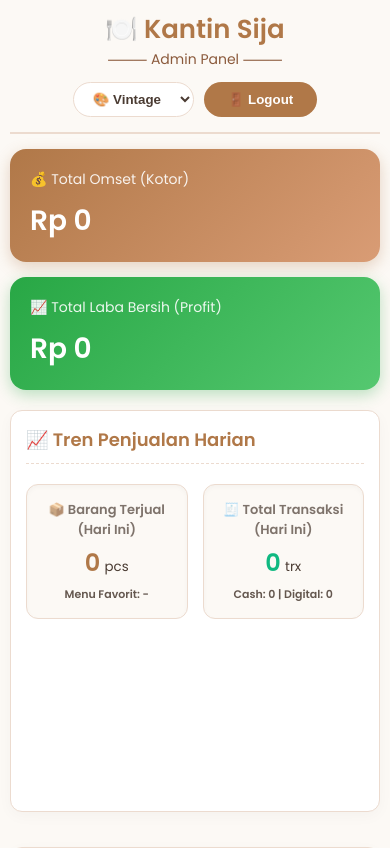
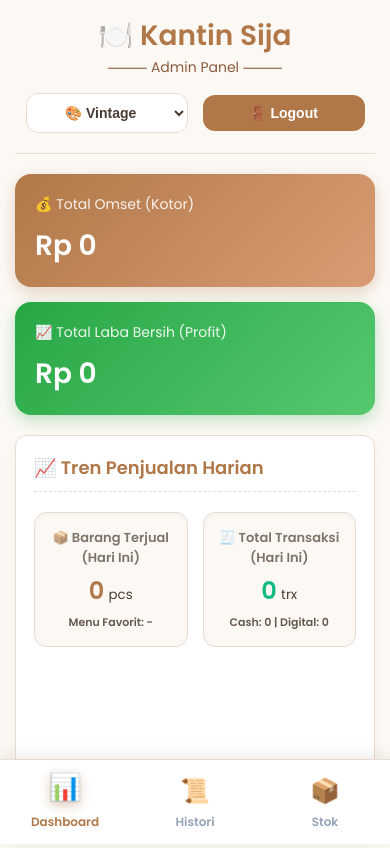
Before and after one commit to kansaSIK/tugasakhir, a plain HTML site: page admin.html in a window 390 px wide. Shown: the top 848 px of the page. Drawn offline with nearby package versions, Linux system fonts and the light colour scheme; a script that the page names is missing.

Commit message:
Update admin.html

```diff
--- a/admin.html
+++ b/admin.html
@@ -27,7 +27,7 @@
         .header-title p { margin: 0; font-size: 14px; color: #8b5a3c; }
 
         .header-actions { display: flex; gap: 10px; align-items: center; }
-
+        .theme-selector { padding: 8px 15px; border-radius: 20px; border: 1px solid var(--border-color); background: var(--card-bg); color: var(--text-color); font-weight: 600; cursor: pointer; transition: 0.3s; outline: none; }
         .logout-btn { background: var(--primary); color: white; border: none; padding: 10px 24px; border-radius: 20px; font-weight: 600; cursor: pointer; transition: 0.2s; }
         .logout-btn:hover { background: var(--primary-hover); transform: translateY(-2px); }
 
@@ -39,7 +39,7 @@
         .panel.active-panel { display: block; }
         @keyframes fadeIn { from { opacity: 0; transform: translateY(5px); } to { opacity: 1; transform: translateY(0); } }
 
-        .card { background: var(--card-bg); padding: 25px; border-radius: 16px; box-shadow: 0 4px 15px rgba(0,0,0,0.03); border: 1px solid var(--border-color); margin-bottom: 20px; transition: 0.3s; }
+        .card { background: var(--card-bg); padding: 25px; border-radius: 16px; box-shadow: 0 4px 15px rgba(0,0,0,0.03); border: 1px solid var(--border-color); margin-bottom: 20px; transition: 0.3s; overflow: hidden; }
         .card h2 { font-size: 18px; color: var(--primary); margin-top: 0; margin-bottom: 20px; border-bottom: 1px dashed var(--border-color); padding-bottom: 10px;}
 
         .dashboard-grid { display: grid; grid-template-columns: repeat(auto-fit, minmax(300px, 1fr)); gap: 20px; }
@@ -55,10 +55,10 @@
         .mini-stat-card { flex: 1; background: var(--bg-color); padding: 15px; border-radius: 12px; border: 1px solid var(--border-color); text-align: center; box-shadow: inset 0 2px 5px rgba(0,0,0,0.03); transition: 0.3s; }
         .mini-stat-card span { font-size: 13px; font-weight: 600; opacity: 0.7; display: block; margin-bottom: 5px; }
 
-        /* Style Pembatas Tanggal di Histori */
         .date-divider { background: #f0e0d4; color: #8b5a3c; padding: 6px 16px; border-radius: 20px; font-size: 12px; font-weight: bold; margin: 20px 0 12px; display: inline-block; text-transform: uppercase; letter-spacing: 0.5px; }
 
-        table { width: 100%; border-collapse: collapse; }
+        .table-responsive { width: 100%; overflow-x: auto; }
+        table { width: 100%; border-collapse: collapse; min-width: 500px; }
         thead th { background: #fdf5f0; color: #8b5a3c; font-weight: 600; text-align: left; padding: 12px; border-bottom: 2px solid var(--border-color); }
         tbody td, tfoot td { padding: 12px; border-bottom: 1px solid #f0e0d4; font-size: 14px; }
 
@@ -66,9 +66,8 @@
         .badge-gray { background: #6c757d; color: white; padding: 4px 8px; border-radius: 4px; font-size: 12px; font-weight: bold; }
 
         .form-stok-inline { display: flex; gap: 10px; margin-bottom: 20px; flex-wrap: wrap; }
-        .form-stok-inline input { flex: 1; min-width: 150px; padding: 12px; border: 1px solid var(--border-color); border-radius: 8px; font-family: inherit; outline: none; }
+        .form-stok-inline input { flex: 1; min-width: 140px; padding: 12px; border: 1px solid var(--border-color); border-radius: 8px; font-family: inherit; outline: none; }
         .form-stok-inline button { background: var(--primary); color: white; border: none; padding: 12px 24px; border-radius: 8px; font-weight: bold; cursor: pointer; }
-
         .barcode-input { font-family: monospace; letter-spacing: 1px; font-weight: bold; color: #b07848; }
 
         /* MODAL */
@@ -79,6 +78,9 @@
         .form-group { margin-bottom: 15px; text-align: left; }
         .form-group label { display: block; font-size: 13px; font-weight: 600; margin-bottom: 8px; color: #666; }
         .form-control { width: 100%; padding: 12px; border: 1px solid var(--border-color); border-radius: 8px; font-family: inherit; font-size: 14px; box-sizing: border-box; outline: none; }
+
+        /* Navigasi Mobile (Disembunyikan di Desktop) */
+        .mobile-nav { display: none; }
 
         /* TEMA GELAP/TERANG */
         [data-theme="light"] { --primary: #2563eb; --primary-hover: #1d4ed8; --bg-color: #f1f5f9; --card-bg: #ffffff; --text-color: #1e293b; --border-color: #e2e8f0; }
@@ -98,24 +100,55 @@
         [data-theme="dark"] .mini-stat-card { box-shadow: inset 0 2px 5px rgba(0,0,0,0.3); background-color: #0f172a; }
         [data-theme="dark"] .date-divider { background: #334155; color: #ffffff; }
 
-        .theme-selector { padding: 8px 15px; border-radius: 20px; border: 1px solid var(--border-color); background: var(--card-bg); color: var(--text-color); font-weight: 600; cursor: pointer; outline: none; transition: 0.3s; }
+        /* =========================================
+           TAMPILAN MOBILE (HP)
+           ========================================= */
+        @media (max-width: 768px) {
+            /* Beri jarak di bawah agar tidak tertutup menu navigasi */
+            body { padding-bottom: 85px !important; }
+            .app-wrapper { padding: 15px; margin: 0; }
 
-        @media (max-width: 768px) {
-            body { padding-bottom: 90px !important; }
-            .app-wrapper { padding: 10px; margin: 0; }
-            .header { flex-direction: column; align-items: center; justify-content: center; text-align: center; gap: 12px; padding-bottom: 15px; margin-bottom: 15px; width: 100%; }
-            .header-title { display: flex; flex-direction: column; align-items: center; width: 100%; }
-            .header-title h1 { font-size: 26px; margin: 0; text-align: center; width: 100%; }
-            .header-title p { text-align: center; width: 100%; }
-            .header-actions { justify-content: center; width: 100%; gap: 10px; display: flex; }
-            .two-columns, .dashboard-grid, .history-layout { grid-template-columns: 1fr; gap: 15px; }
-            .card { padding: 15px; border-radius: 12px; }
+            /* Header Center (Rata Tengah) */
+            .header { flex-direction: column; align-items: center; justify-content: center; text-align: center; gap: 15px; padding-bottom: 20px; border-bottom: 1px solid var(--border-color); }
+            .header-title { width: 100%; display: flex; flex-direction: column; align-items: center; }
+            .header-title h1 { font-size: 28px; }
+            .header-actions { display: flex; justify-content: center; width: 100%; gap: 15px; }
+            .theme-selector, .logout-btn { width: 45%; padding: 10px; font-size: 14px; text-align: center; border-radius: 12px; }
+
+            /* Sembunyikan Navigasi Atas */
             .tab-nav { display: none !important; }
-            .mobile-nav { display: flex !important; justify-content: space-around; align-items: center; position: fixed !important; bottom: 0 !important; left: 0 !important; right: 0 !important; width: 100% !important; background: var(--card-bg); border-top: 1px solid var(--border-color); box-shadow: 0 -5px 15px rgba(0,0,0,0.1); z-index: 999999 !important; padding: 10px 0; padding-bottom: calc(10px + env(safe-area-inset-bottom)); }
-            .mobile-btn { background: transparent; border: none; color: #94a3b8; font-family: 'Poppins', sans-serif; font-size: 11px; font-weight: 600; display: flex; flex-direction: column; align-items: center; gap: 4px; cursor: pointer; flex: 1; transition: 0.3s; outline: none; }
-            .mobile-btn span { font-size: 22px; transition: transform 0.3s; }
+
+            /* Grid Menjadi 1 Kolom */
+            .dashboard-grid, .history-layout { grid-template-columns: 1fr; gap: 15px; }
+            .card { padding: 18px; border-radius: 12px; }
+
+            /* MUNCULKAN NAVIGASI BAWAH */
+            .mobile-nav {
+                display: flex !important;
+                justify-content: space-around;
+                align-items: center;
+                position: fixed !important;
+                bottom: 0 !important;
+                left: 0 !important;
+                right: 0 !important;
+                width: 100% !important;
+                background: var(--card-bg);
+                border-top: 1px solid var(--border-color);
+                box-shadow: 0 -4px 15px rgba(0,0,0,0.08);
+                z-index: 999999 !important;
+                padding: 12px 0;
+                padding-bottom: calc(12px + env(safe-area-inset-bottom));
+            }
+            .mobile-btn {
+                background: transparent; border: none; color: #94a3b8;
+                font-family: 'Poppins', sans-serif; font-size: 12px; font-weight: 600;
+                display: flex; flex-direction: column; align-items: center; gap: 5px;
+                cursor: pointer; flex: 1; transition: 0.3s; outline: none;
+            }
+            .mobile-btn span { font-size: 24px; transition: transform 0.3s; }
             .mobile-btn.active { color: var(--primary); }
-            .mobile-btn.active span { transform: translateY(-3px) scale(1.1); filter: drop-shadow(0 3px 5px rgba(59,130,246,0.4)); }
+            .mobile-btn.active span { transform: translateY(-4px) scale(1.1); filter: drop-shadow(0 3px 5px rgba(176,120,72,0.4)); }
+
             .form-stok-inline { flex-direction: column; }
         }
   </style>
@@ -158,7 +191,6 @@
         <div class="dashboard-grid">
             <div class="card">
                 <h2>📈 Tren Penjualan Harian</h2>
-
                 <div style="display: flex; gap: 15px; margin-bottom: 20px; flex-wrap: wrap;">
                     <div class="mini-stat-card">
                         <span>📦 Barang Terjual (Hari Ini)</span>
@@ -171,7 +203,6 @@
                         <div id="subDetailTransaksi" style="font-size: 11px; margin-top: 6px; font-weight: 600; opacity: 0.85;">Cash: 0 | Digital: 0</div>
                     </div>
                 </div>
-
                 <canvas id="lineChartOmset"></canvas>
             </div>
             <div class="card">
@@ -183,7 +214,7 @@
         <div class="dashboard-grid">
             <div class="card">
                 <h2>⚠️ Stok Menipis (< 5)</h2>
-                <div style="max-height: 250px; overflow-y: auto;">
+                <div class="table-responsive" style="max-height: 250px;">
                     <table>
                         <thead><tr><th>Barang</th><th>Sisa</th></tr></thead>
                         <tbody id="lowStockTable"><tr><td colspan="2" align="center">Memuat...</td></tr></tbody>
@@ -192,7 +223,7 @@
             </div>
             <div class="card">
                 <h2>👻 Dead Stock (Belum Laku)</h2>
-                <div style="max-height: 250px; overflow-y: auto;">
+                <div class="table-responsive" style="max-height: 250px;">
                     <table>
                         <thead><tr><th>Barang</th><th>Stok</th></tr></thead>
                         <tbody id="deadStockTable"><tr><td colspan="2" align="center">Memuat...</td></tr></tbody>
@@ -203,7 +234,7 @@
 
         <div class="card">
             <h2>📝 Log Penambahan Stok</h2>
-            <div style="max-height: 300px; overflow-y: auto;">
+            <div class="table-responsive" style="max-height: 300px;">
                 <table>
                     <thead><tr><th>Waktu</th><th>Barang</th><th>Jumlah</th></tr></thead>
                     <tbody id="logStokTable">
@@ -239,7 +270,7 @@
                 <input type="text" id="barcodeStok" placeholder="Barcode" class="barcode-input">
                 <button id="btnTambahStok">➕ Tambah</button>
             </div>
-            <div style="overflow-x: auto;">
+            <div class="table-responsive">
                 <table>
                     <thead>
                         <tr>
@@ -259,7 +290,11 @@
     </div>
 </div>
 
-
+<div class="mobile-nav">
+    <button class="mobile-btn active" data-tab="dashboard"><span>📊</span> Dashboard</button>
+    <button class="mobile-btn" data-tab="history"><span>📜</span> Histori</button>
+    <button class="mobile-btn" data-tab="stok"><span>📦</span> Stok</button>
+</div>
 
 <div id="modalRincianKeuangan" class="modal">
     <div class="modal-card">
@@ -319,6 +354,7 @@
         window.location.replace('index.html');
     });
 
+    // ✨ FUNGSI TAB BERLAKU UNTUK DESKTOP & MOBILE ✨
     const semuaTabBtn = document.querySelectorAll('.tab-btn, .mobile-btn');
     semuaTabBtn.forEach(btn => {
         btn.addEventListener('click', () => {
@@ -430,7 +466,6 @@
                 document.getElementById('deadStockTable').innerHTML = dead.length > 0 ? dead.map(p => `<tr><td>${p.nama}</td><td><span class="badge-gray">${p.stok}</span></td></tr>`).join('') : `<tr><td colspan="2" align="center">Semua Terjual</td></tr>`;
             }
 
-            // Render Log Stok di Dashboard
             if (logData && logData.length > 0) {
                 document.getElementById('logStokTable').innerHTML = logData.slice(0, 10).map(l => `<tr><td>${new Date(l.created_at).toLocaleTimeString('id-ID', {hour: '2-digit', minute:'2-digit'})}</td><td>${l.nama_barang}</td><td><strong style="color:#10b981;">+${l.jumlah_tambah}</strong></td></tr>`).join('');
             } else {
@@ -460,7 +495,6 @@
         }
     };
 
-    // ✨ PERBAIKAN FATAL ERROR TYPO ✨
     window.simpanEditProduk = async () => {
         try {
             const id = document.getElementById('editId').value;
@@ -472,13 +506,11 @@
             const stokBaru = parseInt(document.getElementById('editStok').value);
             const barcodeBaru = document.getElementById('editBarcode').value;
 
-            // Ubah text tombol biar kelihatan prosesnya
             document.getElementById('btnSimpanEdit').innerText = 'Memproses...';
 
             const upData = { nama: namaBaru, harga: hargaBaru, harga_modal: modalBaru, stok: stokBaru, barcode: barcodeBaru };
             await supabase.from('produk').update(upData).eq('id', id);
 
-            // Typo L besar sudah diperbaiki: produkLama
             if (produkLama && stokBaru > produkLama.stok) {
                 const selisihTambah = stokBaru - produkLama.stok;
                 await supabase.from('log_stok').insert([{
@@ -490,13 +522,10 @@
             document.getElementById('modalEditProduk').style.display = 'none';
             document.getElementById('btnSimpanEdit').innerText = '💾 Simpan';
 
-            loadStok();
-            loadDashboardData();
+            loadStok(); loadDashboardData();
             alert("Data Berhasil Disimpan & Log Stok Diperbarui! ✅");
-
         } catch (error) {
-            console.error(error);
-            alert("Terjadi Kesalahan: " + error.message);
+            console.error(error); alert("Terjadi Kesalahan: " + error.message);
             document.getElementById('btnSimpanEdit').innerText = '💾 Simpan';
         }
     };
@@ -506,20 +535,15 @@
         const stokBaru = parseInt(document.getElementById('jumlahStok').value);
 
         const newData = {
-            nama: namaBaru,
-            harga: parseInt(document.getElementById('hargaStok').value),
+            nama: namaBaru, harga: parseInt(document.getElementById('hargaStok').value),
             harga_modal: parseInt(document.getElementById('hargaModalStok').value),
-            stok: stokBaru,
-            barcode: document.getElementById('barcodeStok').value
+            stok: stokBaru, barcode: document.getElementById('barcodeStok').value
         };
 
         await supabase.from('produk').insert([newData]);
 
         if (stokBaru > 0) {
-            await supabase.from('log_stok').insert([{
-                nama_barang: namaBaru,
-                jumlah_tambah: stokBaru
-            }]);
+            await supabase.from('log_stok').insert([{ nama_barang: namaBaru, jumlah_tambah: stokBaru }]);
         }
         location.reload();
     };
```
